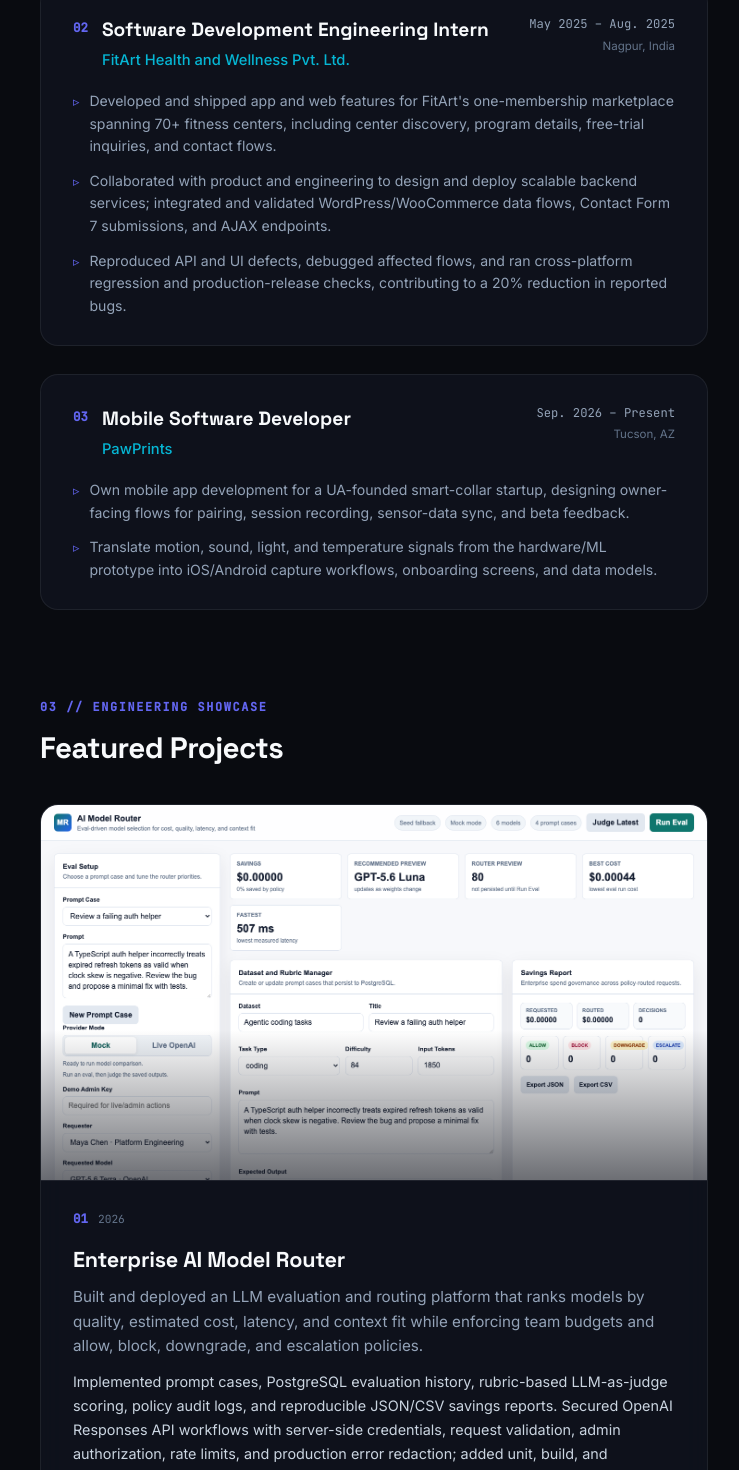
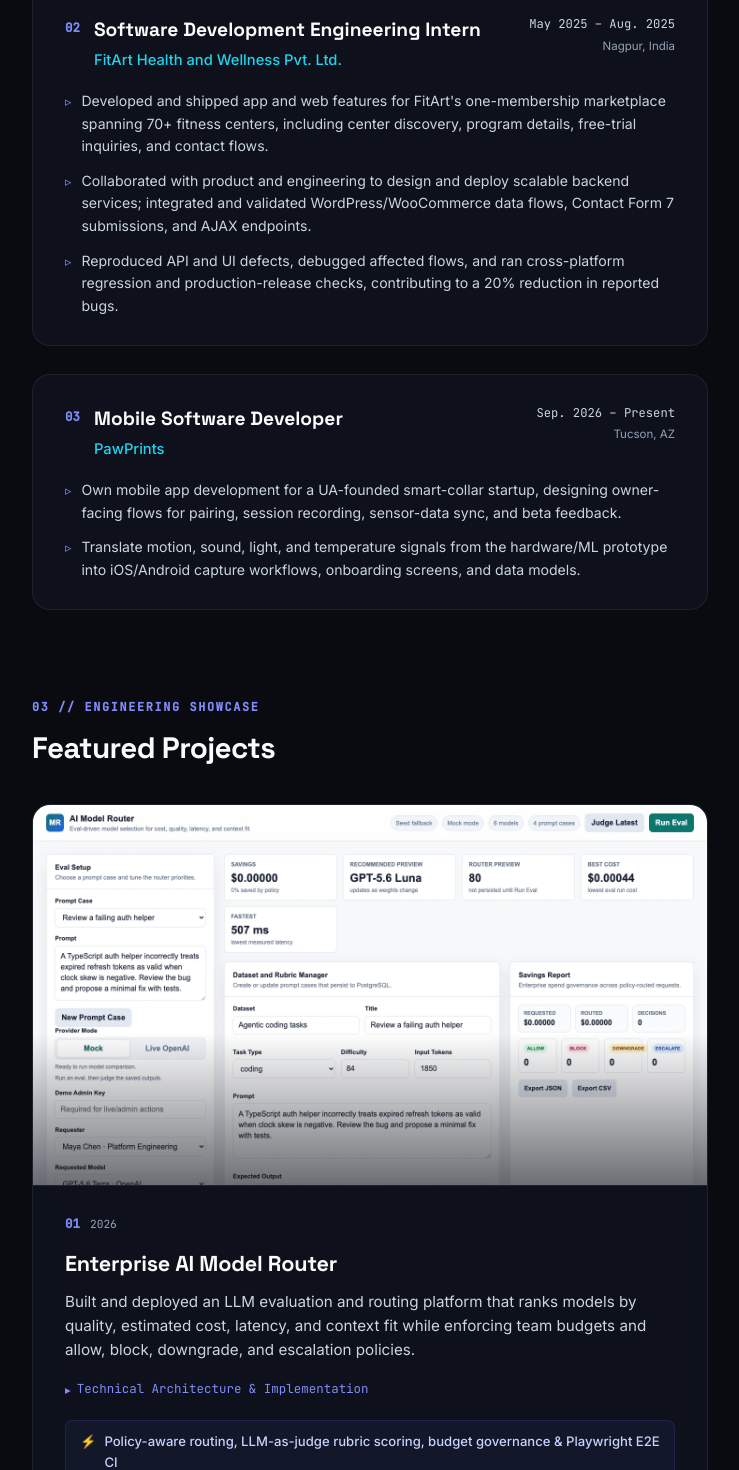
Before and after one commit to Rohanasudani/rohanasudani.github.io, a Next.js app: page / in a window 1280 px wide. Shown: the part 1107-2577 px from the top of the page, without its empty margins (532-1271 px from the left). Built offline with nearby package versions, Linux system fonts and the light colour scheme.

Commit message:
feat: adjust 2-col breakpoint to 1200px, boost text/accent contrast to WCAG AA, add prefers-reduced-motion, pause idle pointer loop, remove leaked avatar title, add expandable project details for condensed mobile UX, fix mobile metadata alignment, and optimize images to WebP

```diff
--- a/src/app/globals.css
+++ b/src/app/globals.css
@@ -10,13 +10,13 @@
   --bg-surface-hover: rgba(30, 38, 58, 0.9);
 
   --text-primary: #f8fafc;
-  --text-secondary: #94a3b8;
-  --text-muted: #64748b;
-
-  --accent-indigo: #6366f1;
-  --accent-violet: #8b5cf6;
-  --accent-cyan: #06b6d4;
-  --accent-emerald: #10b981;
+  --text-secondary: #cbd5e1;
+  --text-muted: #94a3b8;
+
+  --accent-indigo: #818cf8;
+  --accent-violet: #a78bfa;
+  --accent-cyan: #22d3ee;
+  --accent-emerald: #34d399;
 
   --border-subtle: rgba(255, 255, 255, 0.07);
   --border-highlight: rgba(99, 102, 241, 0.35);
@@ -140,11 +140,11 @@ ul {
   padding: 0 40px;
 }
 
-@media (min-width: 1024px) {
+@media (min-width: 1200px) {
   .portfolio-layout-container {
     display: grid;
-    grid-template-columns: 460px 1fr;
-    gap: 72px;
+    grid-template-columns: minmax(420px, 460px) 1fr;
+    gap: clamp(48px, 5vw, 72px);
     align-items: start;
   }
 }
@@ -154,7 +154,7 @@ ul {
   position: relative;
 }
 
-@media (min-width: 1024px) {
+@media (min-width: 1200px) {
   .left-panel {
     position: sticky;
     top: 0;
@@ -171,7 +171,7 @@ ul {
   }
 }
 
-@media (max-width: 1023px) {
+@media (max-width: 1199px) {
   .left-panel {
     padding: 48px 0 24px;
     border-bottom: 1px solid var(--border-subtle);
@@ -383,7 +383,7 @@ ul {
   margin-bottom: 36px;
 }
 
-@media (min-width: 1024px) {
+@media (min-width: 1200px) {
   .panel-nav {
     display: flex;
   }
@@ -533,13 +533,13 @@ ul {
   gap: 88px;
 }
 
-@media (min-width: 1024px) {
+@media (min-width: 1200px) {
   .right-panel {
     padding: 64px 0 100px;
   }
 }
 
-@media (max-width: 1023px) {
+@media (max-width: 1199px) {
   .right-panel {
     padding: 32px 0 80px;
     gap: 64px;
@@ -846,6 +846,53 @@ ul {
   color: #cbd5e1;
   line-height: 1.65;
   margin-bottom: 16px;
+}
+
+/* Expandable Technical Details */
+.project-details-disclosure {
+  margin-bottom: 16px;
+}
+
+.details-toggle-btn {
+  font-family: var(--font-mono);
+  font-size: 0.78rem;
+  color: var(--accent-indigo);
+  cursor: pointer;
+  display: inline-flex;
+  align-items: center;
+  gap: 6px;
+  user-select: none;
+  padding: 4px 0;
+  transition: color var(--transition-fast);
+  list-style: none;
+}
+
+.details-toggle-btn:hover {
+  color: var(--accent-cyan);
+}
+
+.details-toggle-btn::-webkit-details-marker {
+  display: none;
+}
+
+.toggle-icon {
+  display: inline-block;
+  transition: transform 0.2s ease;
+  font-size: 0.72rem;
+}
+
+.project-details-disclosure[open] .toggle-icon {
+  transform: rotate(90deg);
+}
+
+.project-details-disclosure[open] .project-bullets {
+  margin-top: 10px;
+  animation: detailsFade 0.25s ease;
+}
+
+@keyframes detailsFade {
+  from { opacity: 0; transform: translateY(-4px); }
+  to { opacity: 1; transform: translateY(0); }
 }
 
 .project-impact-box {
@@ -1422,6 +1469,63 @@ ul {
 
   .rl-bar-row {
     grid-template-columns: 110px 1fr 65px;
+  }
+
+  /* Compact left-aligned metadata row on mobile */
+  .experience-card-header,
+  .education-card-header {
+    flex-direction: column;
+    align-items: flex-start;
+    gap: 6px;
+  }
+
+  .experience-meta-badge,
+  .education-status-meta {
+    width: 100%;
+    text-align: left;
+    display: flex;
+    flex-direction: row;
+    flex-wrap: wrap;
+    align-items: center;
+    gap: 8px;
+    margin-top: 4px;
+  }
+
+  .experience-meta-badge span:not(:last-child)::after,
+  .education-status-meta span:not(:last-child)::after {
+    content: '·';
+    margin-left: 8px;
+    color: var(--text-muted);
+  }
+}
+
+/* ─── Accessibility: Prefers Reduced Motion ─── */
+@media (prefers-reduced-motion: reduce) {
+  html {
+    scroll-behavior: auto !important;
+  }
+
+  *,
+  *::before,
+  *::after {
+    animation-duration: 0.01ms !important;
+    animation-iteration-count: 1 !important;
+    transition-duration: 0.01ms !important;
+    scroll-behavior: auto !important;
+  }
+
+  .status-ping,
+  .cursor-blink,
+  .avatar-monogram,
+  .hud-reticle,
+  .pointer-torch {
+    animation: none !important;
+    transition: none !important;
+  }
+
+  .hud-reticle,
+  .pointer-torch {
+    display: none !important;
   }
 }
 
--- a/src/components/LeftPanel.tsx
+++ b/src/components/LeftPanel.tsx
@@ -31,7 +31,7 @@ export default function LeftPanel() {
 
         {/* Identity & Avatar */}
         <div className="identity-block">
-          <div className="avatar-wrapper" title="Swap with your headshot: replace the monogram div with an img tag">
+          <div className="avatar-wrapper" aria-hidden="true">
             <div className="avatar-monogram">RA</div>
             <div className="avatar-ring" />
           </div>
--- a/src/components/PointerEffect.tsx
+++ b/src/components/PointerEffect.tsx
@@ -5,34 +5,78 @@ import { useEffect, useRef, useState } from 'react';
 export default function PointerEffect() {
   const reticleRef = useRef<HTMLDivElement>(null);
   const torchRef = useRef<HTMLDivElement>(null);
+  const coordsRef = useRef<HTMLSpanElement>(null);
   const [isLocked, setIsLocked] = useState(false);
-  const [coords, setCoords] = useState({ x: 0, y: 0 });
+  const [enabled, setEnabled] = useState(false);
 
   useEffect(() => {
-    // Disable on mobile / touch screens
-    if (window.matchMedia('(pointer: coarse)').matches) return;
+    // Disable on touch / coarse pointer devices or if user prefers reduced motion
+    if (typeof window === 'undefined') return;
+    const isTouch = window.matchMedia('(pointer: coarse)').matches;
+    const prefersReducedMotion = window.matchMedia('(prefers-reduced-motion: reduce)').matches;
+
+    if (isTouch || prefersReducedMotion) {
+      setEnabled(false);
+      return;
+    }
+    setEnabled(true);
 
     let mouseX = -100;
     let mouseY = -100;
     let currentX = -100;
     let currentY = -100;
     let isHovering = false;
+    let isRunning = false;
+    let rafId = 0;
+
+    const render = () => {
+      const ease = isHovering ? 0.28 : 0.18;
+      const dx = mouseX - currentX;
+      const dy = mouseY - currentY;
+      currentX += dx * ease;
+      currentY += dy * ease;
+
+      if (reticleRef.current) {
+        reticleRef.current.style.opacity = mouseX > 0 ? '1' : '0';
+        reticleRef.current.style.transform = `translate3d(${currentX}px, ${currentY}px, 0)`;
+      }
+
+      // Check if reticle has converged close to target
+      if (Math.abs(dx) < 0.15 && Math.abs(dy) < 0.15) {
+        isRunning = false;
+        return; // Idle: stop RAF loop!
+      }
+
+      rafId = requestAnimationFrame(render);
+    };
+
+    const wakeLoop = () => {
+      if (!isRunning) {
+        isRunning = true;
+        rafId = requestAnimationFrame(render);
+      }
+    };
 
     const onMouseMove = (e: MouseEvent) => {
       mouseX = e.clientX;
       mouseY = e.clientY;
 
-      // Update background torch immediately
+      // Update background torch
       if (torchRef.current) {
         torchRef.current.style.opacity = '1';
         torchRef.current.style.transform = `translate3d(${mouseX}px, ${mouseY}px, 0)`;
       }
 
-      // Check what we are hovering
+      // Direct DOM update for coordinates — zero React re-renders!
+      if (coordsRef.current) {
+        coordsRef.current.textContent = `${Math.round(mouseX)}:${Math.round(mouseY)}`;
+      }
+
+      // Check interactive hover
       const target = e.target as HTMLElement | null;
       if (target) {
         const interactive = target.closest(
-          'a, button, .action-btn, .project-feature-card, .experience-card, .tech-tag, .contact-method-tile, .metric-card',
+          'a, button, .action-btn, .project-feature-card, .experience-card, .tech-tag, .contact-method-tile, .metric-card, .details-toggle-btn',
         );
         const hoveringNow = !!interactive;
         if (hoveringNow !== isHovering) {
@@ -40,7 +84,7 @@ export default function PointerEffect() {
           setIsLocked(hoveringNow);
         }
 
-        // Also update card spotlight reflection variables
+        // Card spotlight variables
         const card = target.closest<HTMLElement>(
           '.project-feature-card, .experience-card, .contact-container-card, .about-card, .education-card',
         );
@@ -50,49 +94,30 @@ export default function PointerEffect() {
           card.style.setProperty('--card-mouse-y', `${e.clientY - rect.top}px`);
         }
       }
+
+      wakeLoop();
     };
 
     const onMouseLeave = () => {
       if (torchRef.current) torchRef.current.style.opacity = '0';
       if (reticleRef.current) reticleRef.current.style.opacity = '0';
       setIsLocked(false);
+      mouseX = -100;
+      mouseY = -100;
+      wakeLoop();
     };
 
     window.addEventListener('mousemove', onMouseMove, { passive: true });
     document.addEventListener('mouseleave', onMouseLeave);
 
-    let rafId: number;
-
-    // Smooth spring physics loop for the reticle
-    const render = () => {
-      const ease = isHovering ? 0.28 : 0.18;
-      currentX += (mouseX - currentX) * ease;
-      currentY += (mouseY - currentY) * ease;
-
-      if (reticleRef.current) {
-        reticleRef.current.style.opacity = mouseX > 0 ? '1' : '0';
-        reticleRef.current.style.transform = `translate3d(${currentX}px, ${currentY}px, 0)`;
-      }
-
-      rafId = requestAnimationFrame(render);
-    };
-
-    rafId = requestAnimationFrame(render);
-
-    // Update coordinate readout occasionally for tech vibe
-    const coordInterval = setInterval(() => {
-      if (mouseX > 0) {
-        setCoords({ x: Math.round(mouseX), y: Math.round(mouseY) });
-      }
-    }, 120);
-
     return () => {
       window.removeEventListener('mousemove', onMouseMove);
       document.removeEventListener('mouseleave', onMouseLeave);
       cancelAnimationFrame(rafId);
-      clearInterval(coordInterval);
     };
   }, []);
+
+  if (!enabled) return null;
 
   return (
     <>
@@ -114,13 +139,13 @@ export default function PointerEffect() {
         {/* Central Targeting Cross */}
         <span className="reticle-center-cross" />
 
-        {/* Mini Tech Coordinate Readout on hover */}
+        {/* Coordinate Telemetry Tag (Direct DOM updated, zero re-renders) */}
         <div className="reticle-coords">
           <span className="reticle-status-text">
             {isLocked ? 'LOCK' : 'SYS'}
           </span>
-          <span className="reticle-pos">
-            {coords.x}:{coords.y}
+          <span ref={coordsRef} className="reticle-pos">
+            0:0
           </span>
         </div>
       </div>
--- a/src/components/Projects.tsx
+++ b/src/components/Projects.tsx
@@ -31,7 +31,7 @@ function TerminalWidget() {
         </div>
         <div className="terminal-line success">
           <span className="step-tag">[4/4]</span>
-          <span className="step-desc">Deterministic test loop: 8/8 tasks passed (0 errors)</span>
+          <span className="step-desc">Deterministic test loop: 176 automated tests &amp; 8/8 fixtures passed</span>
         </div>
       </div>
     </div>
@@ -58,6 +58,9 @@ export default function Projects() {
                     alt={proj.imageAlt || proj.title}
                     className="project-screenshot"
                     loading="lazy"
+                    decoding="async"
+                    width={1376}
+                    height={768}
                   />
                   <div className="project-image-overlay" />
                 </div>
@@ -80,7 +83,17 @@ export default function Projects() {
 
               <h3 className="project-name">{proj.title}</h3>
               <p className="project-lead">{proj.description}</p>
-              <p className="project-bullets">{proj.details}</p>
+
+              {/* Expandable Technical Details for clean, condensed mobile UX */}
+              {proj.details && (
+                <details className="project-details-disclosure">
+                  <summary className="details-toggle-btn">
+                    <span className="toggle-icon">▸</span>
+                    <span>Technical Architecture &amp; Implementation</span>
+                  </summary>
+                  <p className="project-bullets">{proj.details}</p>
+                </details>
+              )}
 
               <div className="project-impact-box">
                 <span className="impact-bullet">⚡</span>
--- a/src/data/portfolio.ts
+++ b/src/data/portfolio.ts
@@ -162,7 +162,7 @@ export const projects: Project[] = [
     github: 'https://github.com/Rohanasudani/enterprise-ai-model-router',
     demo: 'https://enterprise-ai-model-router.vercel.app',
     visual: 'image',
-    imageSrc: '/projects/model-router-dashboard.png',
+    imageSrc: '/projects/model-router-dashboard.webp',
     imageAlt: 'Enterprise AI Model Router live dashboard interface and analytics',
   },
   {
@@ -191,7 +191,7 @@ export const projects: Project[] = [
     githubLabel: 'Case Study ↗',
     demo: 'https://purealtors.in/',
     visual: 'image',
-    imageSrc: '/projects/pu-realtors-river.png',
+    imageSrc: '/projects/pu-realtors-river.webp',
     imageAlt: 'PU Realtors platform property presentation and lead capture workflow',
   },
 ];
--- a/src/hooks/useTypewriter.ts
+++ b/src/hooks/useTypewriter.ts
@@ -5,19 +5,34 @@ import { useState, useEffect } from 'react';
 /**
  * Robust, flicker-free typewriter hook.
  * Types forward, stays on screen for pauseMs, deletes back, and advances to the next string.
+ * Respects prefers-reduced-motion by serving a static string without animation.
  */
 export function useTypewriter(
   strings: string[],
-  typingSpeed = 110,
-  deletingSpeed = 50,
-  pauseMs = 3500,
+  typingSpeed = 85,
+  deletingSpeed = 45,
+  pauseMs = 2000,
 ) {
-  const [text, setText] = useState('');
+  const [text, setText] = useState(strings[0] || '');
   const [index, setIndex] = useState(0);
   const [isDeleting, setIsDeleting] = useState(false);
+  const [reducedMotion, setReducedMotion] = useState(false);
+
+  useEffect(() => {
+    if (typeof window === 'undefined') return;
+    const mql = window.matchMedia('(prefers-reduced-motion: reduce)');
+    setReducedMotion(mql.matches);
+    const onChange = (e: MediaQueryListEvent) => setReducedMotion(e.matches);
+    mql.addEventListener('change', onChange);
+    return () => mql.removeEventListener('change', onChange);
+  }, []);
 
   useEffect(() => {
     if (!strings || strings.length === 0) return;
+    if (reducedMotion) {
+      setText(strings[0] || '');
+      return;
+    }
 
     const current = strings[index];
     let timer: NodeJS.Timeout;
@@ -29,7 +44,7 @@ export function useTypewriter(
           setText(current.slice(0, text.length + 1));
         }, typingSpeed);
       } else {
-        // FULL STRING DISPLAYED — Stay steady and readable for pauseMs (3.5s)!
+        // FULL STRING DISPLAYED — Stay steady and readable for pauseMs!
         timer = setTimeout(() => {
           setIsDeleting(true);
         }, pauseMs);
@@ -50,7 +65,7 @@ export function useTypewriter(
     }
 
     return () => clearTimeout(timer);
-  }, [text, isDeleting, index, strings, typingSpeed, deletingSpeed, pauseMs]);
+  }, [text, isDeleting, index, strings, typingSpeed, deletingSpeed, pauseMs, reducedMotion]);
 
   return text;
 }
```
Also changed, not shown: public/projects/model-router-dashboard.webp (added), public/projects/pu-realtors-river.webp (added).
